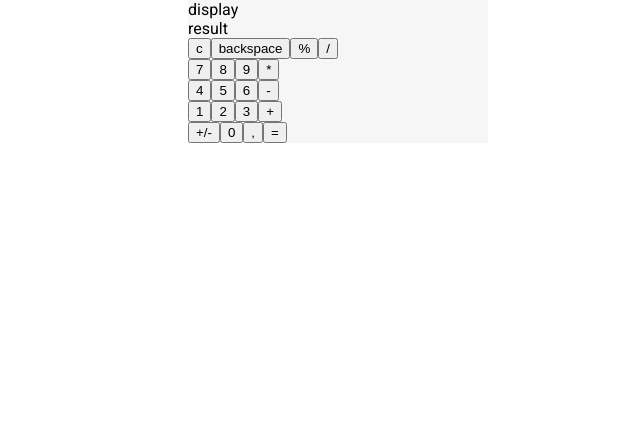
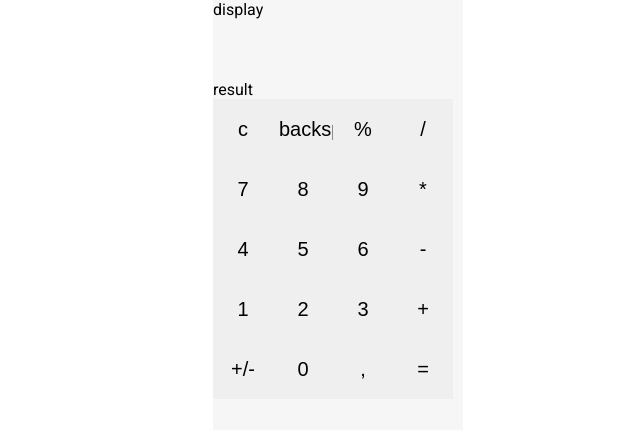
Before and after one commit to ramil290989/calculator, a React (Create React App) app: page / in a window 1280 px wide. Shown: the top 438 px of the page, without its empty margins (302-942 px from the left). Built offline with nearby package versions, Linux system fonts and the light colour scheme.

Commit message:
add styles

```diff
--- a/src/App.css
+++ b/src/App.css
@@ -5,18 +5,45 @@ h1, h2, h3, h4, h5, h6 {
 body {
   font-family: 'Roboto', sans-serif;
 }
+button {
+  width: 60px;
+  height: 60px;
+  border: none;
+  font-weight: 400;
+  font-size: 20px;
+}
 h2 {
   font-weight: 500;
   font-size: 18px;
 }
 .container {
   margin: 0 auto;
-  width: 300px;
+  width: 250px;
+  height: 430px;
   background-color: #f6f6f6;
 }
 .display {
-
+  height: 80px;
 }
-.result-display {
-
+.display-result {
+  height: 40px;
 }
+.buttons-grid {
+  padding-left: 2px;
+  padding-right: 2px;
+  display: grid;
+  gap: 2px;
+  grid-template-columns: repeat(4, 1fr);
+}
+.redaction-btn {
+  background-color: #aba9a9;
+}
+.operation-btn {
+  background-color: #629bf8;
+}
+.equal-btn {
+  background-color: #f06060;
+}
+.digit-btn {
+  background-color: #8af498;
+}
```
